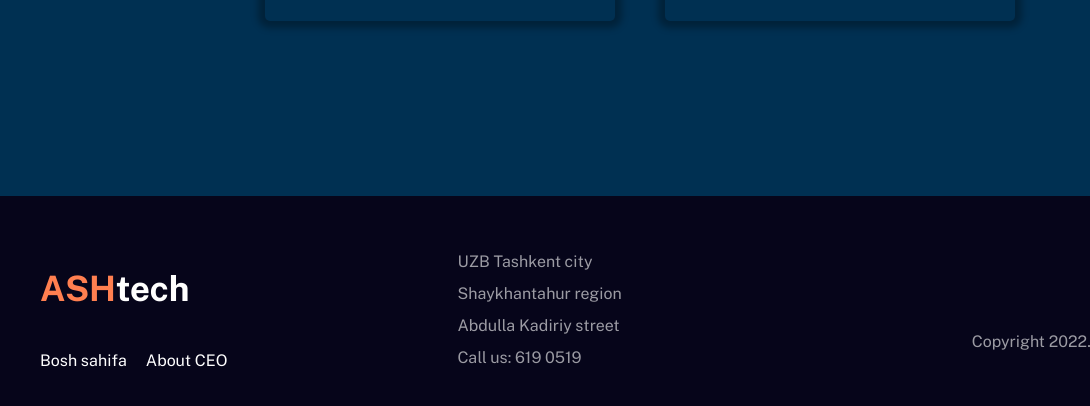
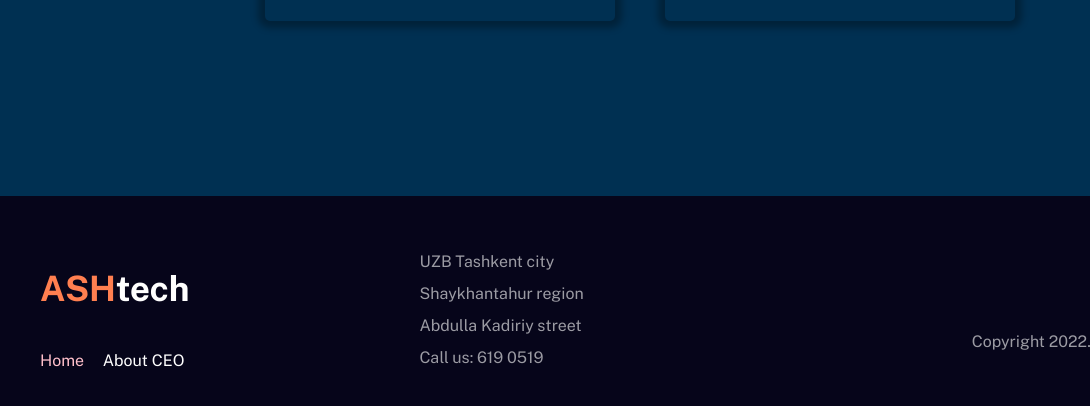
Before and after one commit to Shamsiddinov70/my-blog-new-version, a plain HTML site: page index.html in a window 1280 px wide. Shown: the part 1792-2198 px from the top of the page, 0-1090 px from the left. Drawn offline with nearby package versions, Linux system fonts and the light colour scheme.

Commit message:
add changes

```diff
--- a/index.html
+++ b/index.html
@@ -76,7 +76,7 @@
         </nav>
 
 
-        <div class="offcanvas offcanvas-menu d-md-none offcanvas-end w-50" tabindex="-1" id="offcanvasRight"
+        <div class="offcanvas offcanvas-menu d-lg-none offcanvas-end w-50" tabindex="-1" id="offcanvasRight"
             aria-labelledby="offcanvasRightLabel">
             <div class="offcanvas-header">
                 <h5 id="offcanvasRightLabel"></h5>
@@ -227,8 +227,8 @@
                         ASH<span>tech</span>
                     </a>
                     <div class="footer__nav">
-                        <a class="footer__nav-link" href="index.html">
-                            Bosh sahifa
+                        <a class="footer__nav-link active" href="index.html">
+                            Home
                         </a>
                         <a href="about.html" target="_blank" class="footer__nav-link">
                             About CEO
--- a/scss/blocks/_header.scss
+++ b/scss/blocks/_header.scss
@@ -41,9 +41,10 @@
             margin-left: 30px;
         }
 
-        .active {
-            color: $pink;
-        }
+    }
+
+    .active {
+        color: $pink;
     }
 
     &__nav-link {
--- a/scss/blocks/_shared.scss
+++ b/scss/blocks/_shared.scss
@@ -76,6 +76,10 @@
     }
 };
 
+.active {
+    color: $pink;
+}
+
 
 // Breakpoints
 
```
Also changed, not shown: css/main.min.css, 1 other file.
